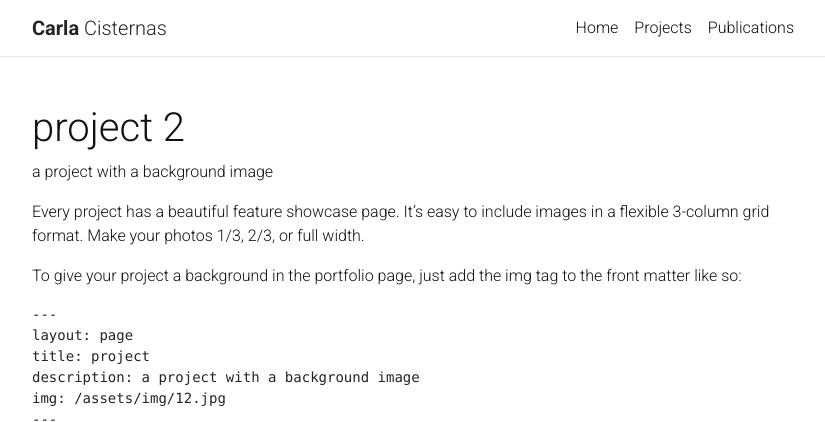
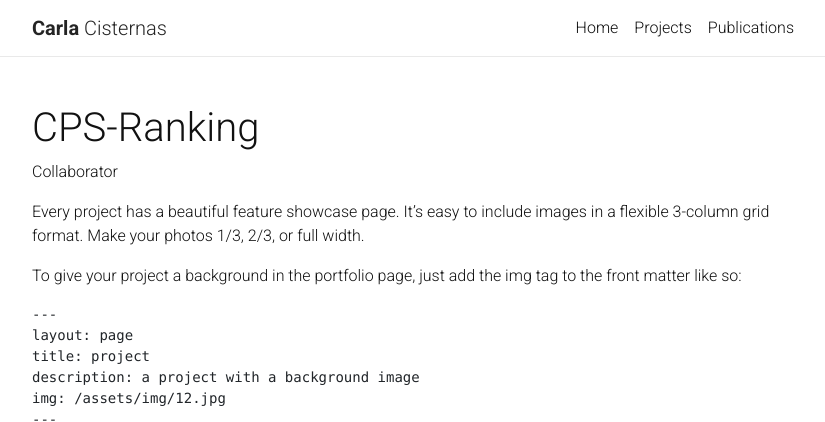
Before and after one commit to training-datalab/carlacisternas.com, a Jekyll site: the page built from _projects/2_project.markdown, in a window 1280 px wide and 900 px high, cut to the strip 0-422 px from the top of the window. Shown: the whole strip, without its empty margins (223-1048 px from the left). Built offline with Jekyll 4.4.1, drawn with Linux system fonts in a browser that asks for light colours; nearby versions of some CDN libraries; a style sheet for code colours, icons or effects is not loaded.

Commit message:
Update 2_project.markdown

```diff
--- a/_projects/2_project.markdown
+++ b/_projects/2_project.markdown
@@ -1,8 +1,9 @@
 ---
 layout: page
-title: project 2
-description: a project with a background image
-img: /assets/img/3.jpg
+title: CPS-Ranking
+description: Collaborator
+img: /assets/img/cps-ranking.png
+redirect: http://users.ox.ac.uk/~shil5311/ranking/
 importance: 2
 ---
 
```
